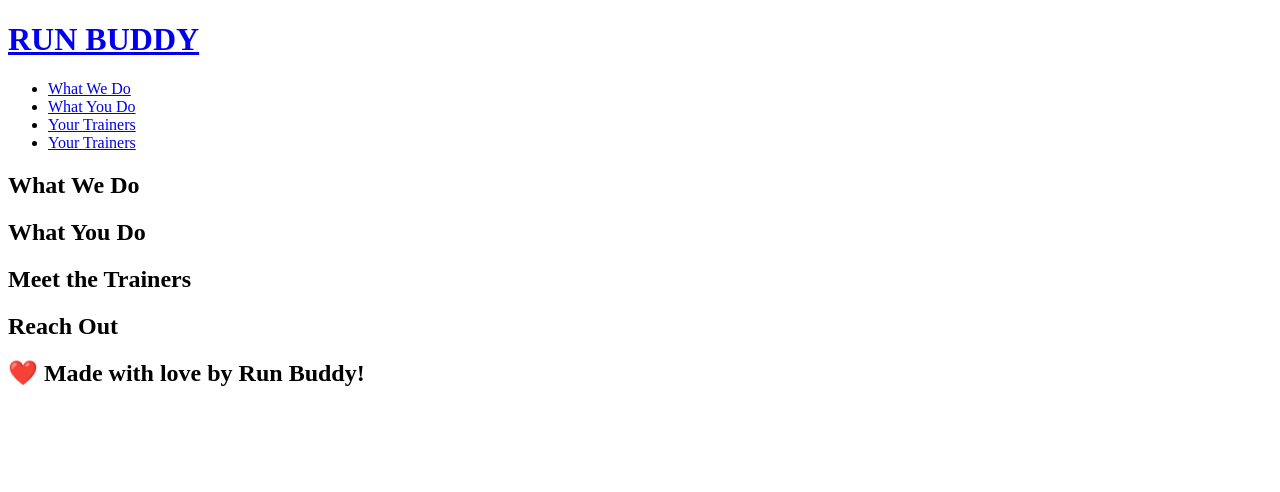
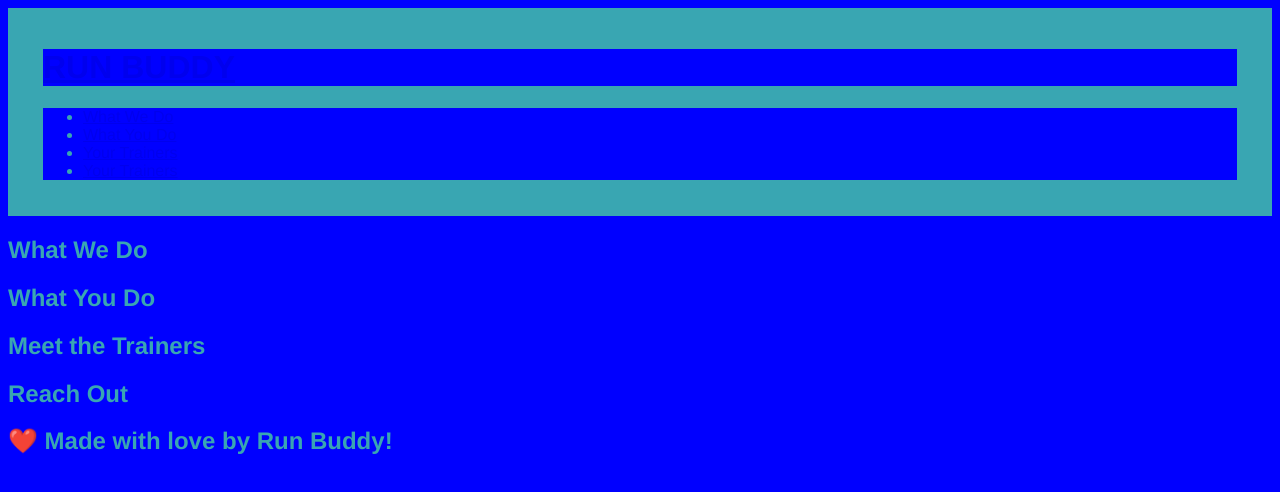
Before and after one commit to jerilynwise/run-buddy2, a plain HTML site: page index.html in a window 1280 px wide. Drawn offline with Linux system fonts and the light colour scheme.

Commit message:
added css

```diff
--- /dev/null
+++ b/assests/css/style.css
@@ -0,0 +1,15 @@
+body {
+    color: #39a6b2;
+    font-family:Helvetica,Arial, sans-serif;
+}
+
+/* apply stles to <header> */
+
+header {
+    padding: 20px 35px;
+    background-color: #39a6b2;
+}
+
+*{
+    background-color: blue;
+}
--- a/index.html
+++ b/index.html
@@ -1,9 +1,11 @@
 <!DOCTYPE html>
-<html lang="en"
+<html lang="en"\>
+
 <head>
-    <meta charset="UTF-8" />
+    <meta charset="UTF-8">
     <title>Run Buddy</title>
-    </head>
+    <link rel="stylesheet" href="./assests/css/style.css" />
+</head>
 
 <header>
     <h1>
```
Also changed, not shown: 1 other file.
